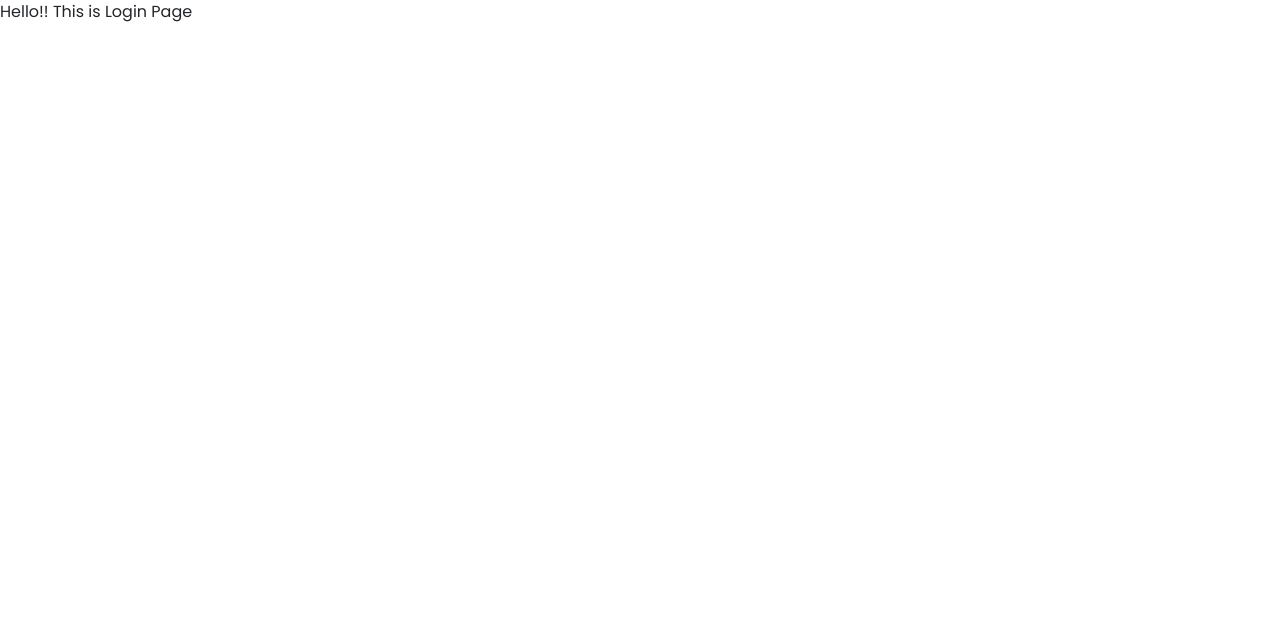
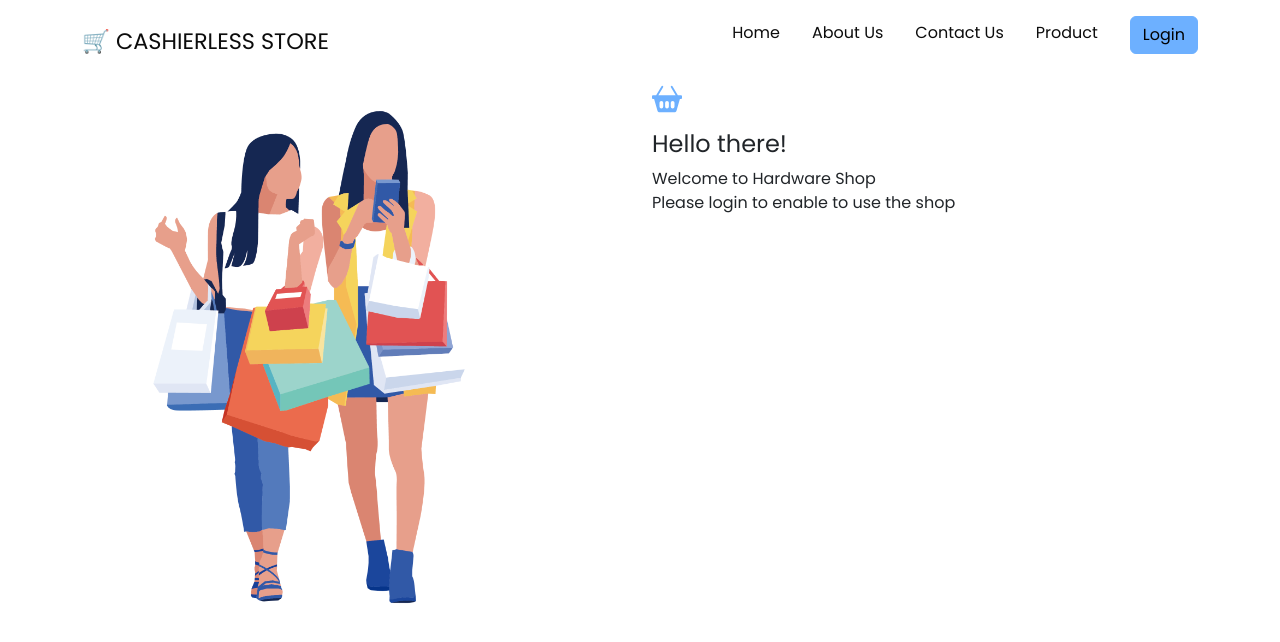
Before and after one commit to Cherpomm/Cashierless-frontend, a React (Vite) app: page /Login in a window 1280 px wide. Shown: the top 642 px of the page. Built offline with nearby package versions, Linux system fonts and the light colour scheme.

Commit message:
add: Login page

```diff
--- /dev/null
+++ b/src/pages/Login.scss
@@ -0,0 +1,12 @@
+@import "../index.scss";
+
+.login {
+    // background: #F3F3F3;
+    // img {
+    //     height: 100%;
+    // }
+}
+
+.basket-icon{
+    color: $primary;
+}
--- a/src/pages/Login.tsx
+++ b/src/pages/Login.tsx
@@ -1,3 +1,26 @@
-const Login: React.FC = () => <div>Hello!! This is Login Page</div>;
+import { Col, Container, Form, Image, Row } from "react-bootstrap";
+import HomeNavbar from "../components/Navbar";
+import ShoppingMan from "../assets/shopping_women.png";
+import { BsFillBasket2Fill } from "react-icons/bs";
+import "./Login.scss";
+
+const Login: React.FC = () => (
+  <div className="login">
+    <HomeNavbar />
+    <Container>
+      <Row>
+        <Col>
+          <Image src={ShoppingMan} alt="" fluid height={"100%"}/>
+        </Col>
+        <Col>
+          <BsFillBasket2Fill size={30} className="basket-icon mb-3"/>
+          <h4 className="font-weight-bold">Hello there!</h4>
+          <p>Welcome to Hardware Shop <br/> Please login to enable to use the shop</p>
+          <Form></Form>
+        </Col>
+      </Row>
+    </Container>
+  </div>
+);
 
 export default Login;
```
Also changed, not shown: src/assets/shopping_man.png (added), src/assets/shopping_women.png (added).
